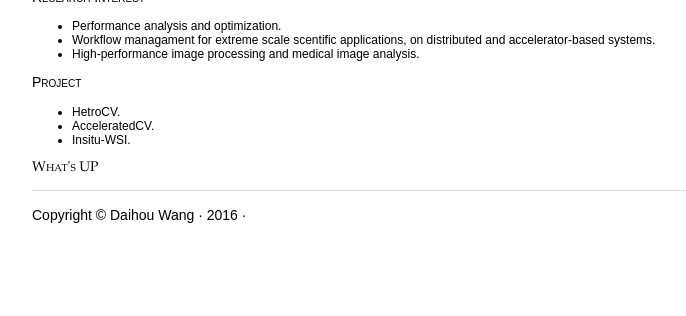
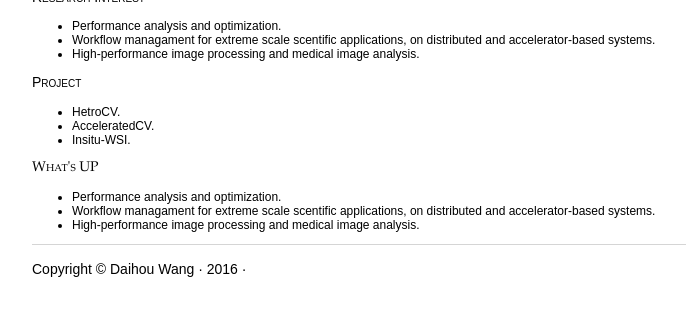
Before and after one commit to Deb25/Deb25.github.io, a Jekyll site: the page index.html, which Jekyll copies as it is, in a window 1280 px wide, cut to the strip 529-845 px from the top of the page. Shown: the whole strip, without its empty margins (160-846 px from the left). Built offline with Jekyll 4.4.1, drawn with Linux system fonts in a browser that asks for light colours.

Commit message:
Update index.html

```diff
--- a/index.html
+++ b/index.html
@@ -46,6 +46,11 @@
 		<div class="updates">
 			<div class="container">
 				<h3>What's UP</h3>
+					<ul>
+  					<li>Performance analysis and optimization.</li>
+  					<li>Workflow managament for extreme scale scentific applications, on distributed and accelerator-based systems.</li>
+  					<li>High-performance image processing and medical image analysis.</li>
+					</ul>
     			</div>
     		</div>
 
```
